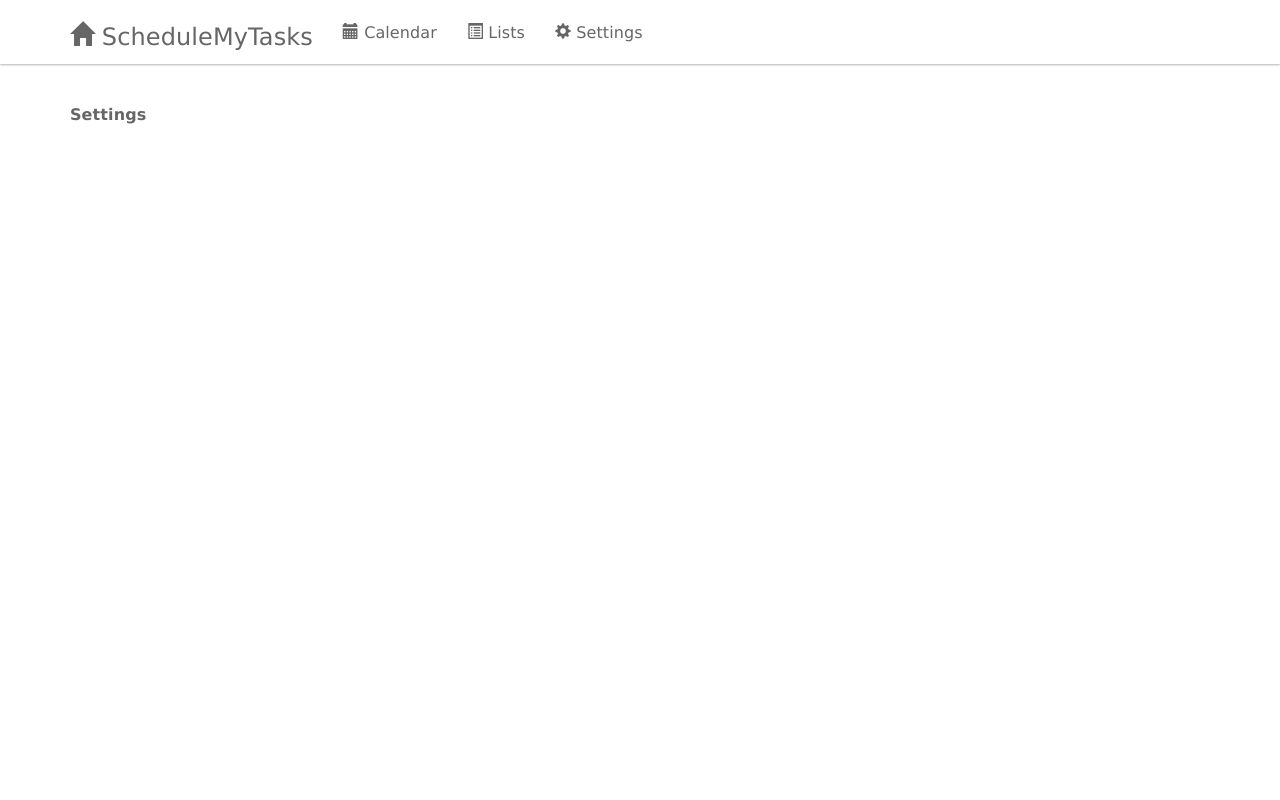
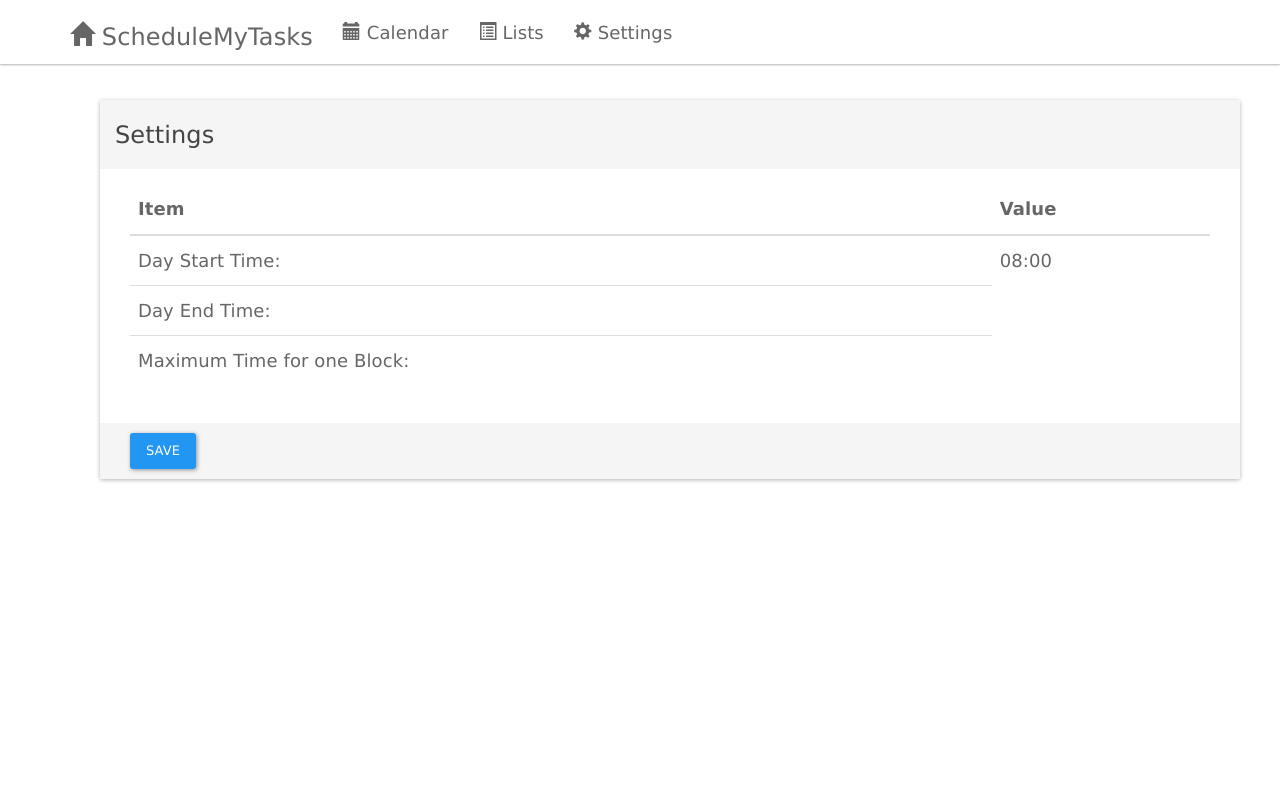
Before and after one commit to gges5110/ScheduleMyTasks, a Python web app: template templates/settings.html in a window 1280 px wide. Run offline with Jinja, Linux system fonts and the light colour scheme; the template is opened without the code that fills it, so the values that code supplies are empty; some libraries are stand-ins or nearby versions.

Commit message:
add settings page

```diff
--- a/bootstrap/css/theme.css
+++ b/bootstrap/css/theme.css
@@ -5,7 +5,7 @@
 body {
   padding: 0;
   font-family: "Lucida Grande",Helvetica,Arial,Verdana,sans-serif;
-  font-size: 16px;
+  font-size: 18px;
 }
 
 
--- a/templates/base.html
+++ b/templates/base.html
@@ -129,7 +129,11 @@
               showOnUpscroll: false,
               showOnBottom: false
             });
-            console.log('navbar auto hide');
+
+            toastr.options = {
+              "positionClass": "toast-bottom-right"
+            }
+
         });
         </script>
 
--- a/templates/calendar.html
+++ b/templates/calendar.html
@@ -1,11 +1,6 @@
 {% extends "/templates/base.html" %}
 {% block content %}
 <style type="text/css">
-body {
-  padding: 0;
-  font-family: "Lucida Grande",Helvetica,Arial,Verdana,sans-serif;
-  font-size: 16px;
-}
 
 span.list_name_span {
   display: inline-block;
--- a/templates/settings.html
+++ b/templates/settings.html
@@ -1,5 +1,52 @@
 {% extends "/templates/base.html" %}
 
 {% block content %}
-<p><strong>Settings</strong></p>
+<div class="col-sm-12">
+    <div class="container centered">
+        <div class="panel panel-default">
+            <div class="panel-heading">
+                <h4>Settings</h>
+            </div>
+
+            <div class="panel-body">
+              <div class="col-sm-12">
+                <table class="table">
+                  <thead>
+                      <tr>
+                          <th>Item</th>
+                          <th>Value</th>
+                      </tr>
+                  </thead>
+                  <tbody>
+                    <tr>
+                      <td>
+                        Day Start Time:
+                      </td>
+                      <td>
+                        08:00
+                      </td>
+                    </tr>
+                    <tr>
+                      <td>
+                        Day End Time:
+                      </td>
+                    </tr>
+                    <tr>
+                      <td>
+                        Maximum Time for one Block:
+                      </td>
+                    </tr>
+                  </tbody>
+                </table>
+              </div>
+
+            </div>
+            <div class="panel-footer clearfix">
+                <div class="col-sm-4">
+                    <button class="btn btn-primary" type="submit" id="sync_list_btn">Save</button>
+                </div>
+            </div>
+        </div>
+    </div>
+</div>
 {% endblock %}
```
Also changed, not shown: main.py (+18 -13 lines), templates/manage_lists.html (+9 -8 lines).
